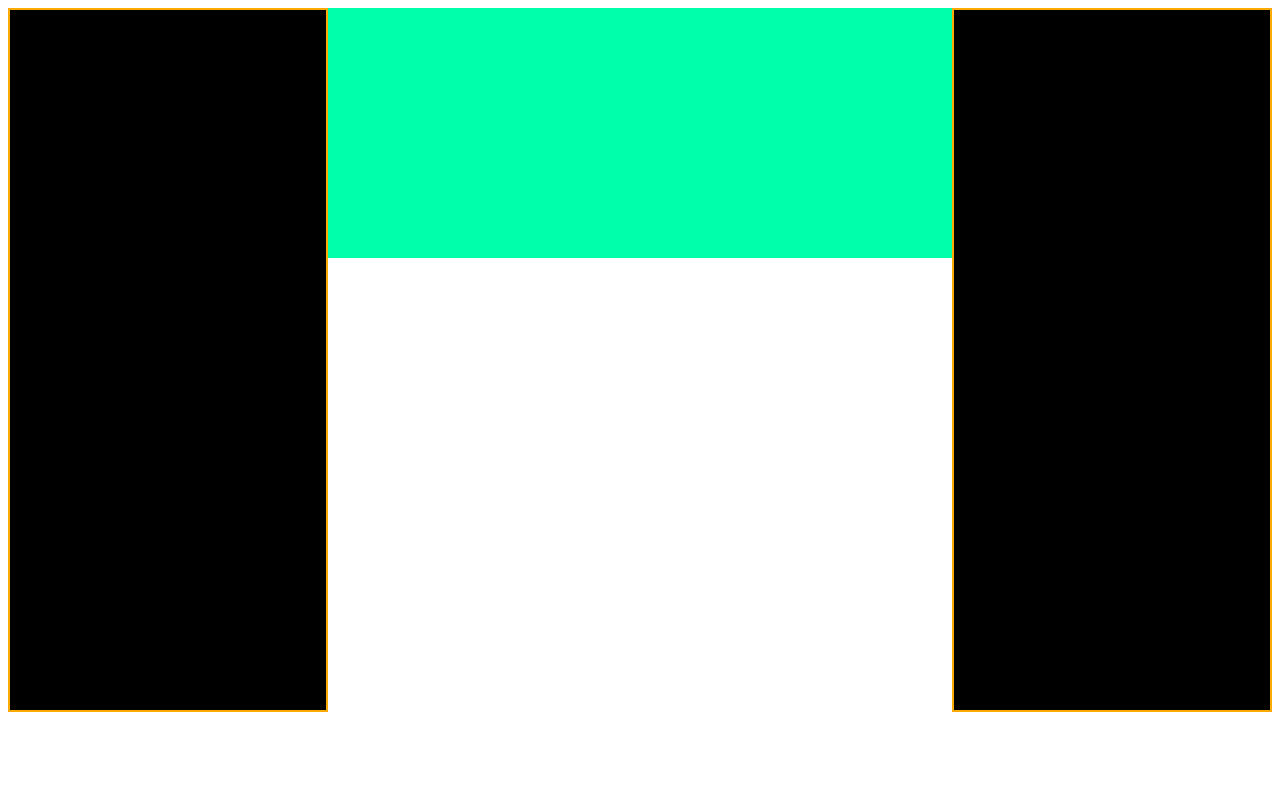
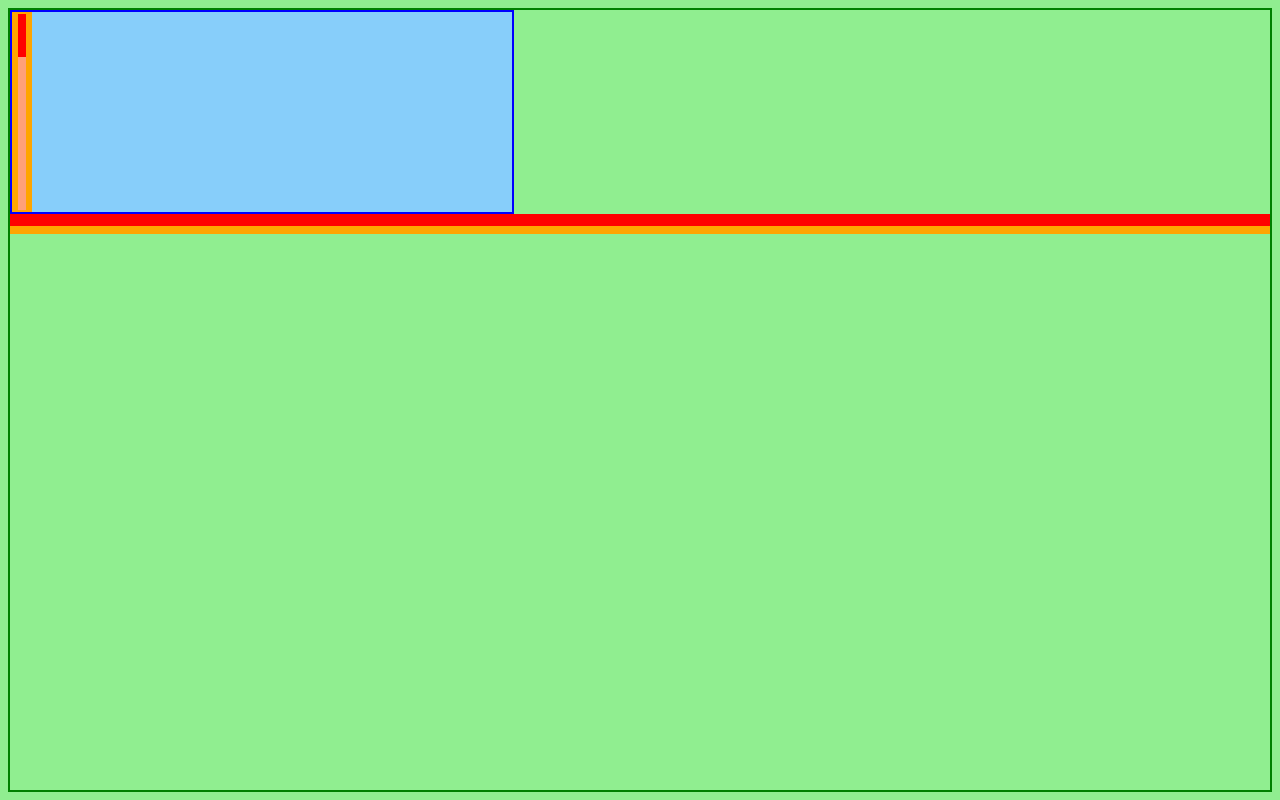
Before and after one commit to JoJoProgramming/TOP-Foundations-Landing-Page, a plain HTML site: page index.html in a window 1280 px wide. Drawn offline with Linux system fonts and the light colour scheme.

Commit message:
Practice layout via https://www.theodinproject.com/paths/foundations/courses/foundations/lessons/introduction-to-flexbox#how-to-create-flex-item-knowledge-check for HTML and CSS styling

```diff
--- a/index.html
+++ b/index.html
@@ -5,10 +5,22 @@
     <link rel = "stylesheet" href = "style.css">
 </head>
 <body>
-    <div class = "page-structure">
-        <div class = "column-1"></div>
-        <div class = "column-2"></div>
-        <div class = "column-3"></div>
+    <div class = "section-1-container">
+        <div class = "orange-box section-1"></div>
+        <div class = "subsection-1-container orange-box section-1">
+            <div class = "red-box section-1"></div>
+            <div class = "red-box section-1"></div>
+        </div>
+        <div class = "orange-box section-1"></div>
+    </div>
+    <div class = "red-box"></div>
+    <div class = "red-box"></div>
+    <div class = "red-box"></div>
+    <div class = "section-3-container">
+        <div class = "purple-box"></div>
+        <div class = "orange-box"></div>
+        <div class = "orange-box"></div>
+        <div class = "purple-box"></div>
     </div>
 </body>
 </html>
--- a/style.css
+++ b/style.css
@@ -1,24 +1,51 @@
-.page-structure
+body
 {
-    display: flex;
-    flex-flow: row nowrap;
+    background: lightgreen;
+    border: green solid 2px;
 }
 
-.column-1,
-.column-3
+.section-1-container
 {
-    /* flex: 1; */
-    border: #ffaa00 solid 2px;
-    background: black;
-    width: 25%;
-    height: 700px;
+    display:flex;
+    background: lightskyblue;
+    border: blue solid 2px;
+    width: 500px;
+    height: 200px;
 }
 
-.column-2
+.orange-box
 {
-    flex:1;
-    height: 250px;
-    width: 50%;
-    background: #00ffaa;
-    /* margin-left: 25%; */
+    background: lightsalmon;
+    border: orange solid 2px;
 }
+
+.red-box
+{
+    background: lightcoral;
+    border: red solid 2px;
+}
+
+.purple-box
+{
+    background: rgb(229, 180, 248)
+    border: purple solid 2px;
+}
+
+.section-1 .orange-box
+{
+    width: calc(500px/3);
+    height: calc(200px/.66%);
+    /* padding: 5px; */
+    margin: 5px;
+}
+
+.subsection-1-container
+{
+    display:flex;
+}
+
+.section-1 .red-box
+{
+    width: 20%;
+    height: 20%;
+}
```
Also changed, not shown: images/Logo.png (added), images/Logo2.png (added), images/Logo3.png (added).
